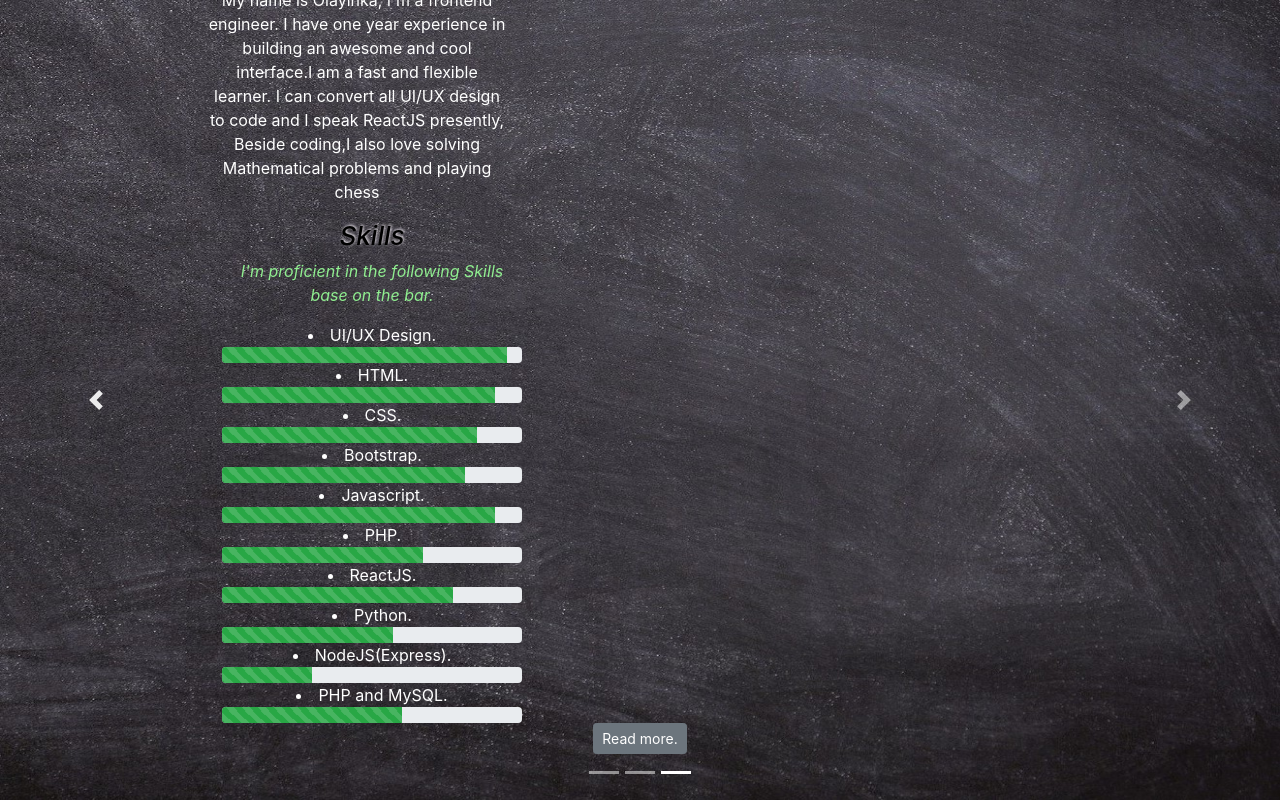
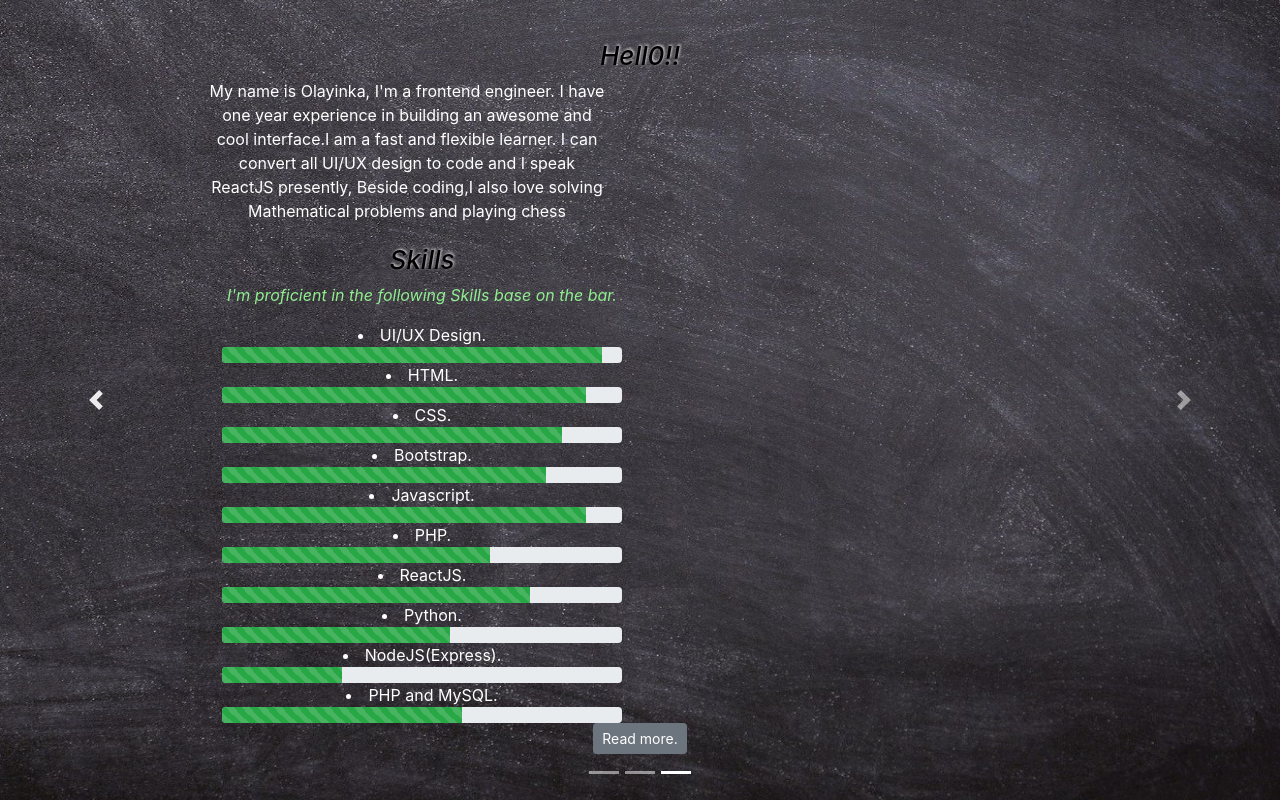
Before and after one commit to olayinka02/yinka, a React (Create React App) app: page / in a window 1280 px wide. Both pictures are taken after a click on the item 676 px from the left and 772 px from the top of the page. Built offline with nearby package versions, Linux system fonts and the light colour scheme.

Commit message:
Update Skills.js

```diff
--- a/src/component/Skills.js
+++ b/src/component/Skills.js
@@ -16,7 +16,7 @@ class Skills extends Component {
             <div className="container">
                  <div>
                     <h4 className="high">Hell0!!</h4>
-                    <p style={{width:300,alignContent:'left',}}>My name is Olayinka, I'm a frontend engineer.
+                    <p style={{width:400,alignContent:'center',}}>My name is Olayinka, I'm a frontend engineer.
                      I have one year experience in building an awesome
                      and cool interface.I am a fast and flexible learner.
                      I can convert all UI/UX design to code and I speak ReactJS presently,
@@ -25,7 +25,7 @@ class Skills extends Component {
 
             <div className="container">
 
-            <div style={{width:300,}}>
+            <div style={{width:400, alignContent:'center',}}>
                 <h2 className="high" >Skills</h2>
                 <p  style={{color:'lightgreen',fontStyle:'italic',fontSize:16,textShadow:'black',}}>I'm proficient in the following Skills base on the bar.</p>
                 <li>UI/UX Design.<ProgressBar variant="success" animated now={95}/></li>
@@ -43,7 +43,7 @@ class Skills extends Component {
                     {
                     this.state.displayBio ? (
                   <div>
-                      <div  className="container" style={{width:300,alignContent:'left',}} >
+                      <div  className="container" style={{width:400,alignContent:'center',}} >
                        <h2 className="high">Soft Skills</h2>
                        <li>Collaboration.</li>
                        <li>Problem Solving.</li>
@@ -52,7 +52,7 @@ class Skills extends Component {
                        <li>Communication.</li>
                       </div>
 
-                      <div className="container" style={{width:300,alignContent:'left',}}>
+                      <div className="container" style={{width:400,alignContent:'center',}}>
                       <h2 className="high">Education</h2>
                        <p>Adekunle Ajasin University, Ondo State.</p>
                        <p>B.sc (Mathematical science)</p>
@@ -60,7 +60,7 @@ class Skills extends Component {
                        <p>2014-2018.</p>
                       </div>
 
-                      <div className="container" style={{width:300,alignContent:'left',}}>
+                      <div className="container" style={{width:400,alignContent:'center',}}>
                       <h2 className="high">Experience</h2>
                        <h5><b>Jamforte Technology.</b></h5>
                        <address>Wuse,Zone (2) Abuja.</address>
```
